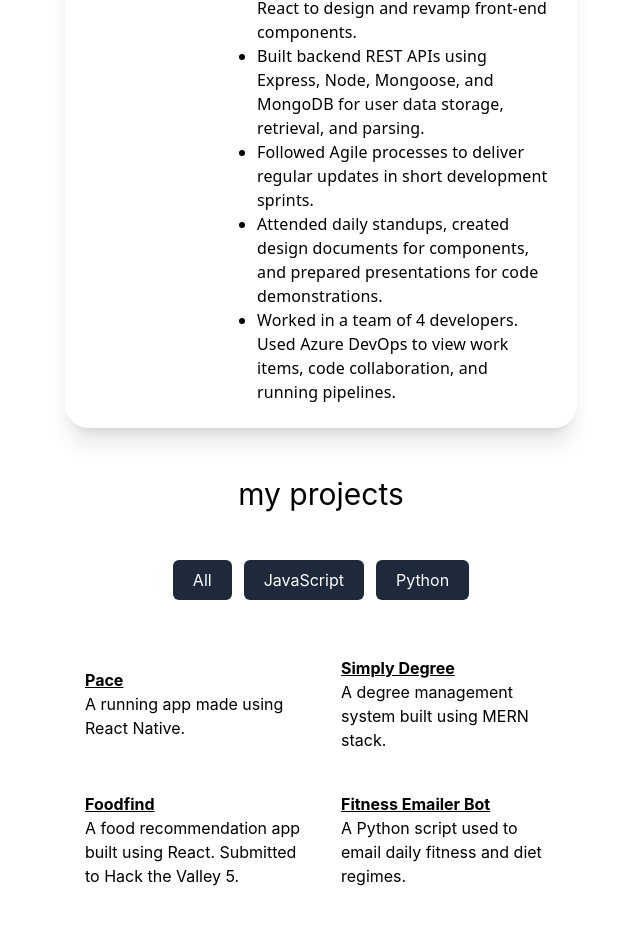
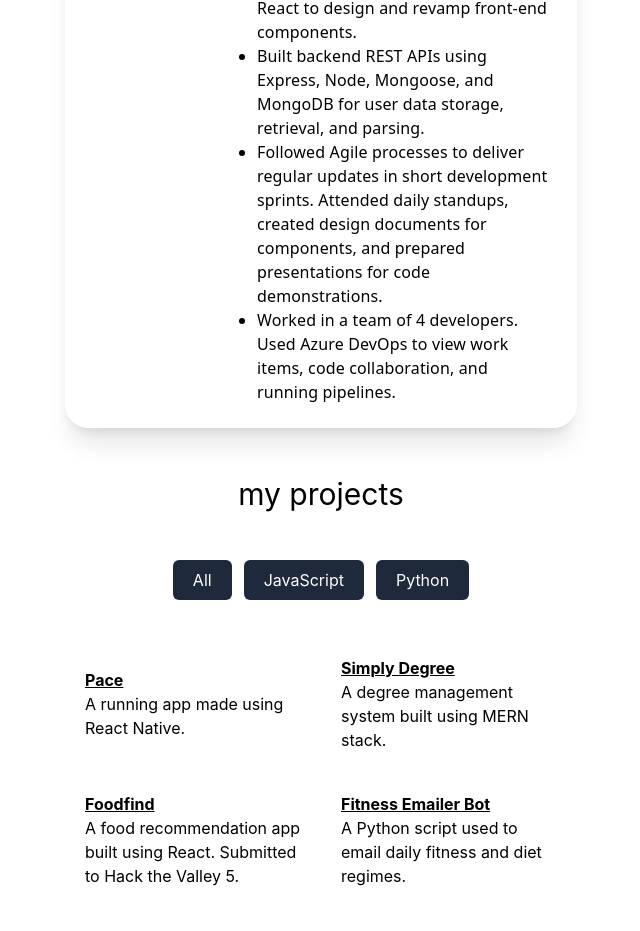
Before and after one commit to bencostas/bencostas.github.io, a React (Create React App) app: page / in a window 1280 px wide. Shown: the part 898-1829 px from the top of the page, without its empty margins (319-959 px from the left). Built offline with nearby package versions, Linux system fonts and the light colour scheme.

Commit message:
fixed small issue in descriptions

```diff
--- a/src/Components/JobData.js
+++ b/src/Components/JobData.js
@@ -6,8 +6,7 @@ const Jobs =[
         desc: [
             "Improved scalability and user experience by using TypeScript and React to design and revamp front-end components.",
             "Built backend REST APIs using Express, Node, Mongoose, and MongoDB for user data storage, retrieval, and parsing.",
-            "Followed Agile processes to deliver regular updates in short development sprints.",
-            "Attended daily standups, created design documents for components, and prepared presentations for code demonstrations.",
+            "Followed Agile processes to deliver regular updates in short development sprints. Attended daily standups, created design documents for components, and prepared presentations for code demonstrations.",
             "Worked in a team of 4 developers. Used Azure DevOps to view work items, code collaboration, and running pipelines."
         ]
     },
@@ -16,7 +15,7 @@ const Jobs =[
         title: "System Development Intern",
         date: "Sept. 2022 - Apr. 2023",
         desc: [
-            "Followed wireframe documents to improve user experience by implementing 5 features to the BoC Connect Portal client using HTML and JavaScript. Corrected and validated existing features through smoke testing.",
+            "Followed wireframe documents to improve user experience by implementing 5 features to the BoC Connect Portal client using HTML and JavaScript. The client is used by multiple financial services companies across Canada.",
             "Created reverse web proxies to onboard external applications to the BoC Connect Portal. Configured firewalls and whitelisted external users to improve security measures in the system architecture.",
             "Worked with 2 teams alongside 20+ developers and specialists. Attended daily scrum meetings and weekly sprint plannings. Participated in code reviews, code promotions, solutioning, and testing."
         ]
```
